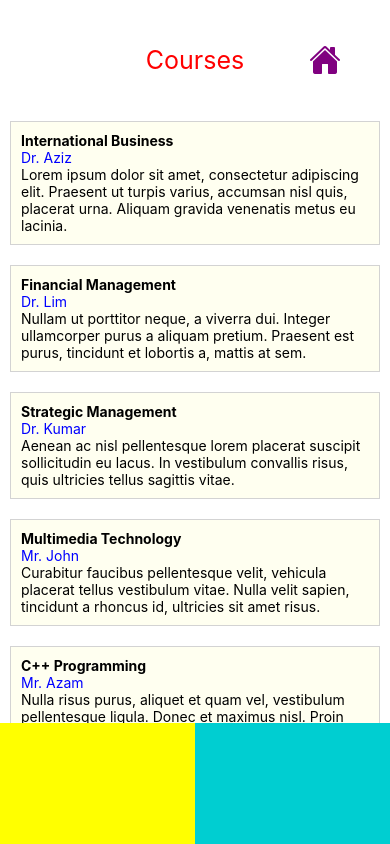
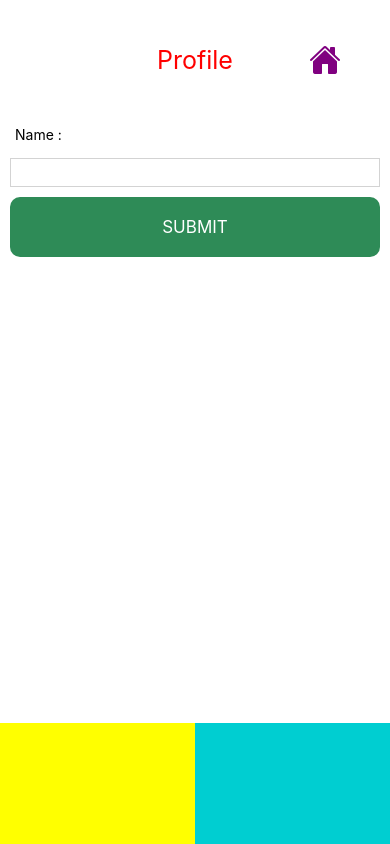
Before and after one commit to syahrizan05/mobileAppTraining, a React Native app: screen / in a window 390 px wide. Built offline with nearby package versions, Linux system fonts and the light colour scheme.

Commit message:
profile screen

```diff
--- a/App.js
+++ b/App.js
@@ -2,7 +2,8 @@ import React from "react";
 import { View } from "react-native";
 import HomeScreen from "./screens/HomeScreen";
 import CoursesScreen from "./screens/CoursesScreen";
+import ProfileScreen from "./screens/ProfileScreen";
 
 export default function App() {
-  return <CoursesScreen />;
+  return <ProfileScreen />;
 }
--- /dev/null
+++ b/screens/ProfileScreen.js
@@ -0,0 +1,73 @@
+import React from "react";
+import {
+  View,
+  FlatList,
+  Text,
+  TextInput,
+  TouchableOpacity,
+} from "react-native";
+import Header from "../components/Header";
+import Footer from "../components/Footer";
+import courses from "../data/courses";
+
+export default function ProfileScreen() {
+  return (
+    <View style={{ flex: 1 }}>
+      <Header title={"Profile"} />
+      <View style={{ flex: 5 }}>
+        <Text
+          style={{
+            marginHorizontal: 10,
+            padding: 5,
+            marginBottom: 10,
+          }}
+        >
+          Name :
+        </Text>
+        <TextInput
+          style={{
+            borderWidth: 1,
+            borderColor:"lightgrey",
+            marginHorizontal: 10,
+            padding: 5,
+            marginBottom: 10,
+          }}
+        />
+
+        <TouchableOpacity
+          style={{
+
+            marginHorizontal:10,
+            padding:20,
+            justifyContent: "center",
+            alignItems: "center",
+            borderRadius:10,
+            backgroundColor:"seagreen"
+          }}
+        >
+          <Text style={{fontSize:17, color:"white"}}>SUBMIT</Text>
+        </TouchableOpacity>
+      </View>
+      <Footer />
+    </View>
+  );
+}
+
+const CourseCard = ({ item }) => {
+  return (
+    <View
+      style={{
+        marginBottom: 20,
+        borderWidth: 1,
+        borderColor: "lightgrey",
+        padding: 10,
+        marginHorizontal: 10,
+        backgroundColor: "ivory",
+      }}
+    >
+      <Text style={{ fontWeight: "bold" }}>{item.title}</Text>
+      <Text style={{ color: "blue" }}>{item.lecturer}</Text>
+      <Text>{item.description}</Text>
+    </View>
+  );
+};
```
